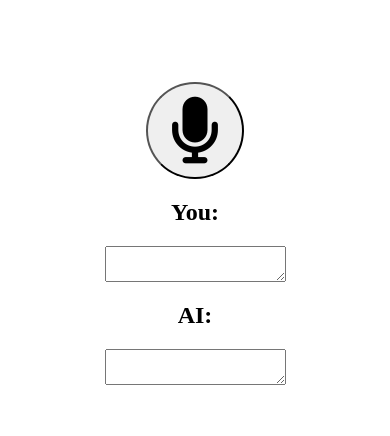
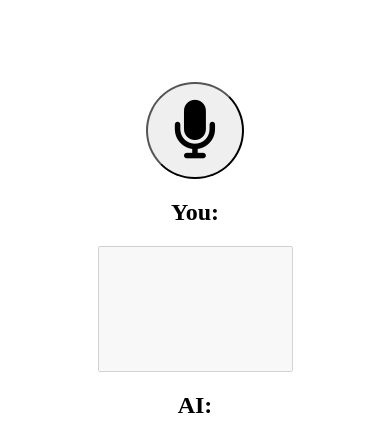
Before and after one commit to VishalDhayalan/Voice-AI-System, a plain HTML site: page static/index.html in a window 390 px wide. Shown: the part 61-497 px from the top of the page. Drawn offline with Linux system fonts and the light colour scheme; files that its build step writes are made by us from their sources; files whose address does not match are found by name.

Commit message:
Responsive UI elements

```diff
--- a/static/index.html
+++ b/static/index.html
@@ -15,9 +15,9 @@
             <i id="micIcon" class="fa-solid fa-microphone"></i>
         </button>
         <h2>You:</h2>
-        <textarea id="transcription"></textarea>
+        <textarea id="transcription" rows="8" disabled></textarea>
         <h2>AI:</h2>
-        <textarea id="response"></textarea>
+        <textarea id="response" rows="16" disabled></textarea>
     </div>
 </body>
 </html>
--- a/static/style.css
+++ b/static/style.css
@@ -17,13 +17,14 @@ h1 {
     flex-direction: column;
     align-items: center;
     flex-grow: 1;
+    width: 100vw;
 }
 
 .round-button {
-    width: 25vw;
+    width: min(25vw, 25vh);
     aspect-ratio: 1;
-    max-width: 150px;
-    max-height: 150px;
+    max-width: 200px;
+    max-height: 200px;
     min-width: 50px;
     min-height: 50px;
     border-radius: 50%;
@@ -33,7 +34,13 @@ h1 {
 }
 
 .round-button i {
-    font-size: 5em;
+    font-size: min(15vw, 8em);
+}
+
+textarea {
+    box-sizing: border-box;
+    width: 50vw;
+    resize: none;
 }
 
 .recording {
```
